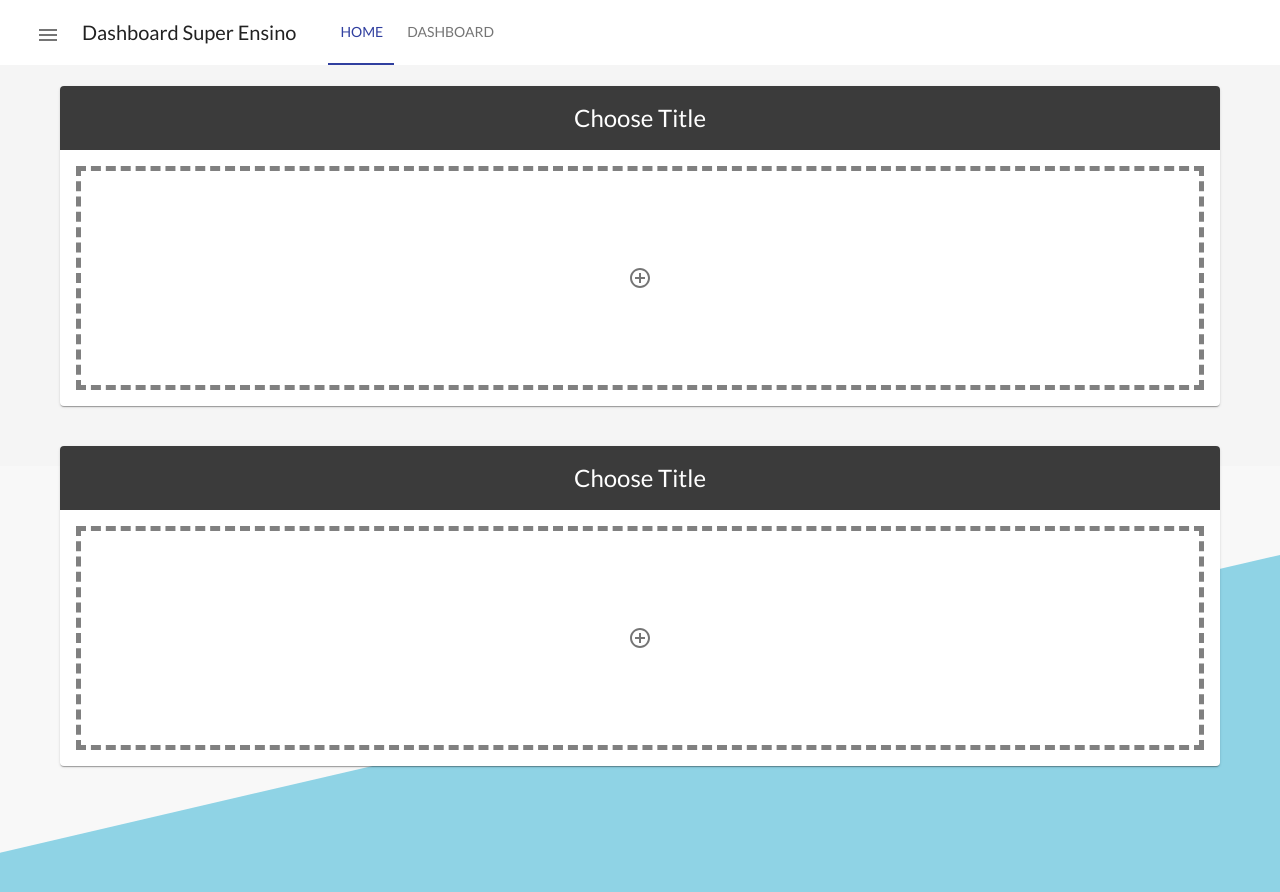
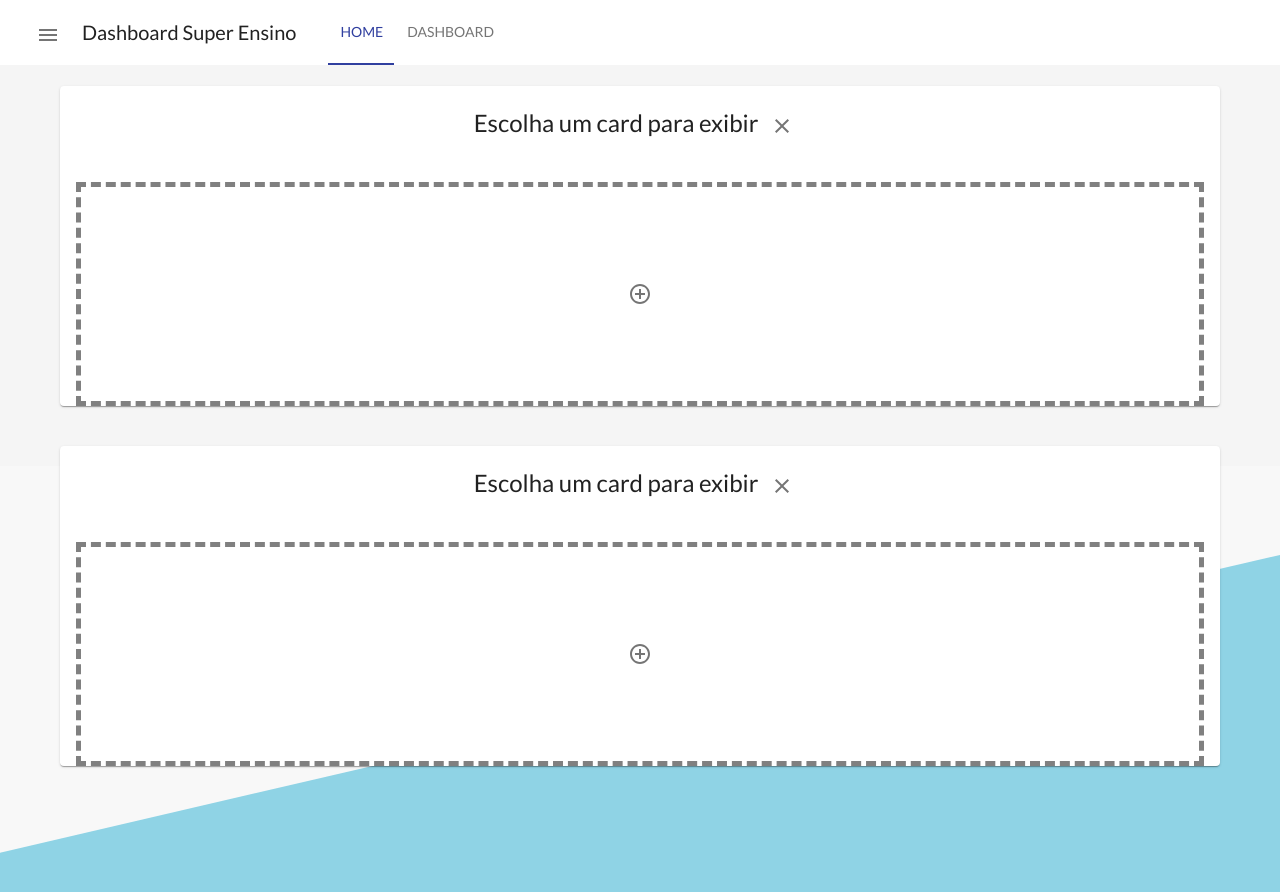
Before and after one commit to RobervaldSidrome/dash-super-ensino, a React (Create React App) app: page /#/dashboard/1/1 in a window 1280 px wide. Shown: the top 892 px of the page. Built offline with nearby package versions, Linux system fonts and the light colour scheme; what react-swipeable-views-utils would draw is missing.

Commit message:
refactor

```diff
--- a/src/components/ModalSelect.js
+++ b/src/components/ModalSelect.js
@@ -61,7 +61,7 @@ const ModalSelect = (props) => {
         props.open()
     }
     function selectEscola(escola){
-        props.setSelected(true)
+        props.setSelected(true )
         props.setData(escola)
         props.open()
     }
--- a/src/components/cards/InfoCards.js
+++ b/src/components/cards/InfoCards.js
@@ -2,7 +2,7 @@ import { CardHeader, Card, CardContent, Button, Grid, IconButton, Modal } from '
 import React, { useState, useEffect } from 'react'
 import Searchbar from '../Searchbar'
 import { makeStyles } from '@material-ui/styles'
-import { AddCircleOutline } from '@material-ui/icons/'
+import { AddCircleOutline, Close } from '@material-ui/icons/'
 import ModalSelect from '../ModalSelect'
 
 const styles = makeStyles({
@@ -13,8 +13,9 @@ const styles = makeStyles({
 
     },
     header: {
-        backgroundColor: "#3B3B3B",
-        color: "white",
+
+    },
+    closeButton: {
         textAlign: "center"
     },
     subheader: {
@@ -33,7 +34,7 @@ const styles = makeStyles({
 
 const InfoCard = (props) => {
 
-    const [data, setData] = useState([])
+    const [data, setData] = useState({})
     const [distritos, setDistritos] = useState([])
     const [selected, setSelected] = useState(false)
     const [open, setOpen] = useState(false)
@@ -41,6 +42,9 @@ const InfoCard = (props) => {
 
     function handleClose() {
         setOpen(false)
+    }
+    function deleteCard() {
+        setSelected(false)
     }
 
     useEffect(() => {
@@ -58,13 +62,21 @@ const InfoCard = (props) => {
                 return dist
             })
             setDistritos(array)
-            if (data.length <= 0) setData(JSON.parse(esc))
+            console.log(data)
+            if (data.length <= 0 && !data) setData(JSON.parse(esc))
         }
     }, [open])
 
     return (<Card className={classes.size}>
         <CardHeader
-            title={"Choose Title"}
+            title={(
+                <div className={classes.closeButton}>
+                <span>{selected?data['Escola']:"Escolha um card para exibir"}</span>
+            <IconButton color="default" onClick={() => deleteCard()}>
+                        <Close></Close>
+                    </IconButton>
+                </div>
+            )}
             className={classes.header}
         >
 
@@ -75,15 +87,15 @@ const InfoCard = (props) => {
                     <Grid container justify="center">
                         <Card className={classes.subCards}>
                             <CardHeader title="Alunos Implantados" />
-                            <CardContent style={{ fontSize: "48px" }}>160</CardContent>
+                            <CardContent style={{ fontSize: "48px" }}>{data['Alunos em que foram implantados']}</CardContent>
                         </Card>
                         <Card className={classes.subCards}>
                             <CardHeader title="Vídeos Assistidos" />
-                            <CardContent style={{ fontSize: "48px" }}>658</CardContent>
+                            <CardContent style={{ fontSize: "48px" }}>{data['Vídeos assistidos']}</CardContent>
                         </Card>
                         <Card className={classes.subCards}>
                             <CardHeader title="Questões Respondidas" />
-                            <CardContent style={{ fontSize: "48px" }}>7125</CardContent>
+                            <CardContent style={{ fontSize: "48px" }}>{data['Questões respondidas']}</CardContent>
                         </Card>
                     </Grid>
                 ) : (
```
